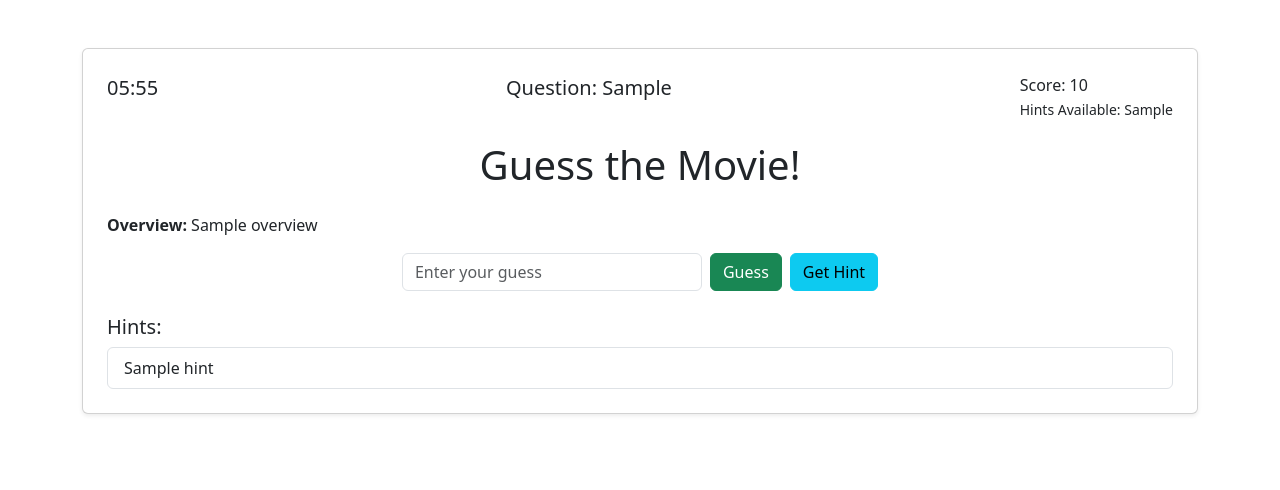
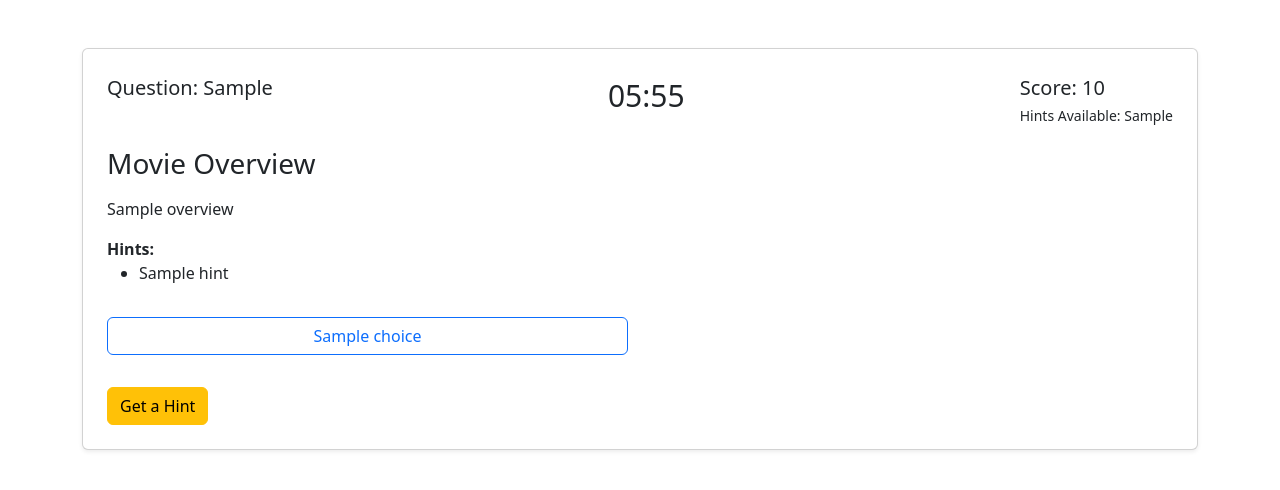
Before and after one commit to mehrdadrafiei/movies-quiz, a Django app: template quiz/templates/guess_movie.html in a window 1280 px wide. Shown: the top 490 px of the page. Run offline with Django 5.2, Linux system fonts and the light colour scheme; the template is opened without the code that fills it: most values are stand-ins (such as "Sample title", 1, 10 or a date in 2020).

Commit message:
Updated the view and added 4 option and removed text box

```diff
--- a/quiz/templates/guess_movie.html
+++ b/quiz/templates/guess_movie.html
@@ -6,8 +6,11 @@
     <title>Guess the Movie</title>
     <link href="https://cdn.jsdelivr.net/npm/bootstrap@5.3.0/dist/css/bootstrap.min.css" rel="stylesheet">
     <style>
-        .timer, .current-movie-display, .score {
+        .current-movie-display, .score {
             font-size: 20px;
+        }
+        .timer {
+            font-size: 30px;
         }
         .info-container {
             display: flex;
@@ -29,52 +32,39 @@
             {% endif %}
 
             <div class="info-container">
+                <div class="current-movie-display">Question: {{ current_movie_display }}</div>
                 <div class="timer" id="timer">06:00</div>
-                <div class="current-movie-display">Question: {{ current_movie_display }}</div>
                 <div class="remaining-questions">
-                    Score: {{ score }}<br>
+                    <div class="score">Score: {{ score }}</div>
                     <small>Hints Available: {{ global_hints_remaining }}</small>
                 </div>
             </div>
 
-            <h1 class="card-title text-center mb-4">Guess the Movie!</h1>
+            <h3 class="mb-3">Movie Overview</h3>
+            <p>{{ overview }}</p>
 
-            <div>
-                <p><strong>Overview:</strong> {{ overview }}</p>
-            </div>
-
-            <!-- Guess Form -->
-            <form method="POST" class="d-flex justify-content-center">
-                {% csrf_token %}
-                <input type="text" name="guess" placeholder="Enter your guess" class="form-control me-2" style="max-width: 300px;" />
-                <button type="submit" name="submit_guess" class="btn btn-success me-2">Guess</button>
-                <button type="submit" name="hint" class="btn btn-info">Get Hint</button>
-            </form>
-
-            <!-- Progress Indicator
-            <div class="mt-4">
-                <div class="progress">
-                    <div class="progress-bar" role="progressbar" style="width: {{ progress_percentage }}%;"
-                         aria-valuenow="{{ current_index }}" aria-valuemin="0" aria-valuemax="{{ total_movies }}"></div>
-                </div>
-            </div>
-     -->
-            <!-- Hints Section -->
             {% if hints %}
-                <div class="mt-4">
-                    <h5>Hints:</h5>
-                    <ul class="list-group">
+                <div class="mb-3">
+                    <strong>Hints:</strong>
+                    <ul>
                         {% for hint in hints %}
-                            <li class="list-group-item">{{ hint }}</li>
+                            <li>{{ hint }}</li>
                         {% endfor %}
                     </ul>
                 </div>
             {% endif %}
 
-            <!-- Error Message -->
-            {% if error %}
-                <div class="alert alert-warning mt-3">{{ error }}</div>
-            {% endif %}
+            <form method="POST">
+                {% csrf_token %}
+                <div class="row">
+                    {% for choice in choices %}
+                        <div class="col-6 mb-3">
+                            <button type="submit" name="selected_guess" value="{{ choice }}" class="btn btn-outline-primary w-100">{{ choice }}</button>
+                        </div>
+                    {% endfor %}
+                </div>
+                <button type="submit" name="hint" class="btn btn-warning mt-3">Get a Hint</button>
+            </form>
         </div>
     </div>
 
```
Also changed, not shown: quiz/views.py (+30 -31 lines).
